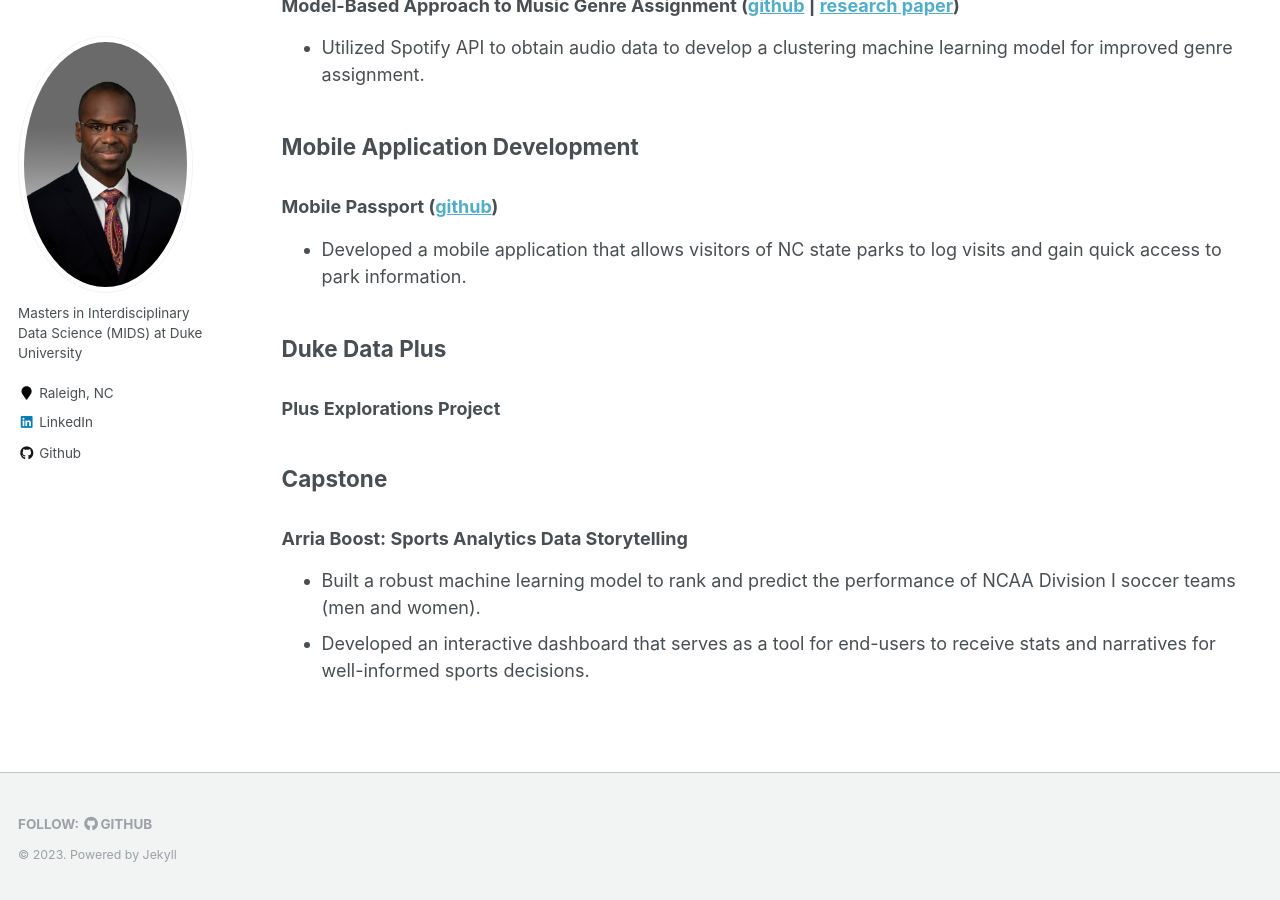
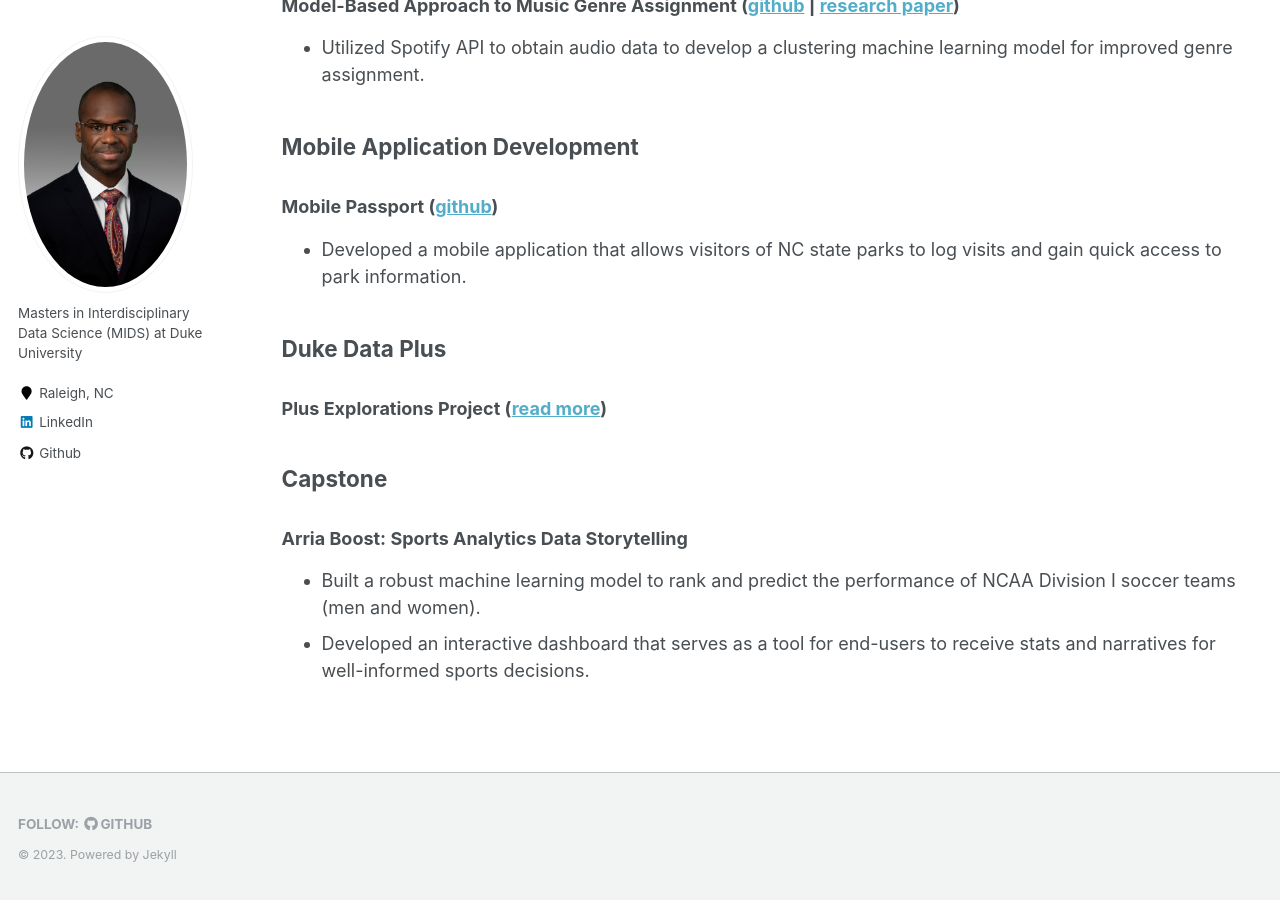
Before and after one commit to caratliff/caratliff.github.io, a Jekyll site: the page built from _pages/portfolio.md, in a window 1280 px wide and 900 px high, scrolled down 936 px. Built offline with Jekyll 4.4.1, drawn with Linux system fonts in a browser that asks for light colours.

Commit message:
Update portfolio.md

```diff
--- a/_pages/portfolio.md
+++ b/_pages/portfolio.md
@@ -34,7 +34,7 @@ author_profile: true
 * Developed a mobile application that allows visitors of NC state parks to log visits and gain quick access to park information.
 
 ## Duke Data Plus
-### Plus Explorations Project
+### Plus Explorations Project ([read more](https://bigdata.duke.edu/projects/plus-programs-data-exploration/))
 
 ## Capstone
 ### Arria Boost: Sports Analytics Data Storytelling
```
